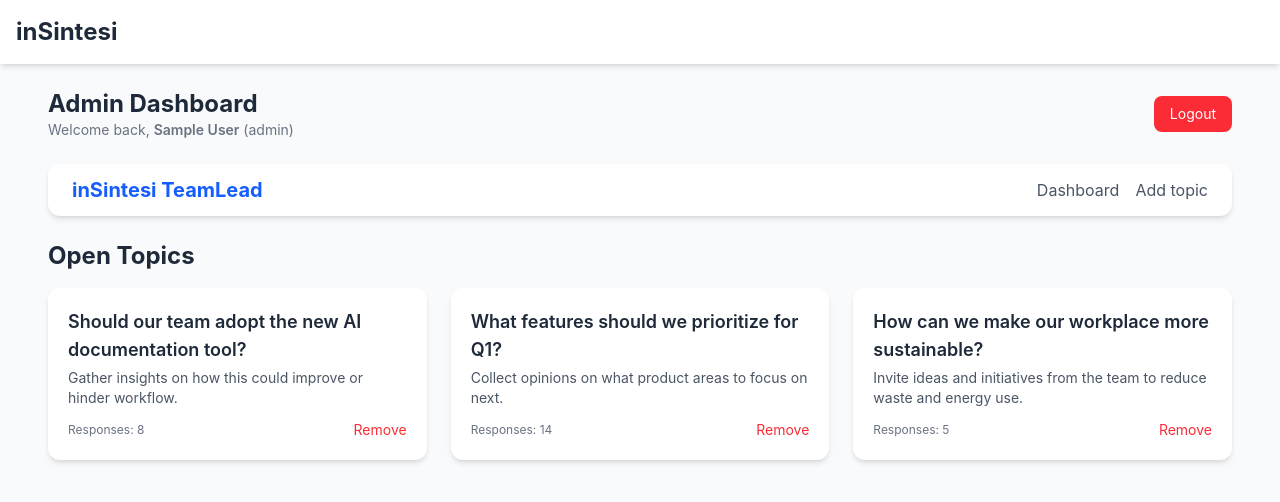
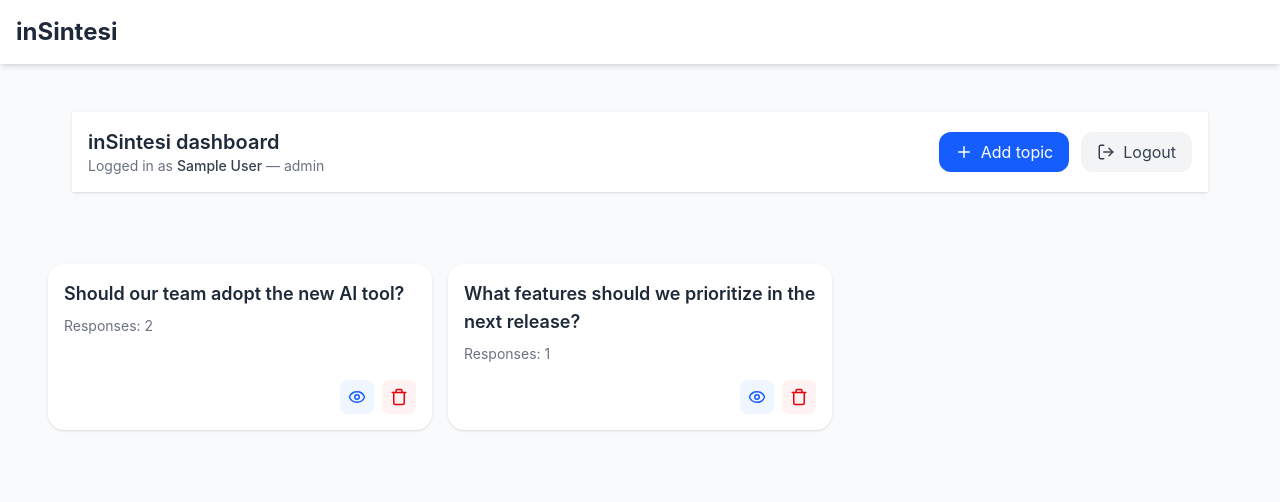
Before and after one commit to DanielJMatt0/inSintesi, a Vue app in the folder code/insintesi/: page /dashboard in a window 1280 px wide. Shown: the top 502 px of the page. Built offline with nearby package versions, Linux system fonts and the light colour scheme; sample sign-in values are in the browser's storage.

Commit message:
dashboard navbar + topic cards updated

```diff
--- a/code/insintesi/package.json
+++ b/code/insintesi/package.json
@@ -12,6 +12,7 @@
   "dependencies": {
     "axios": "^1.13.1",
     "dompurify": "^3.3.0",
+    "lucide-vue-next": "^0.552.0",
     "markdown-it": "^14.1.0",
     "pinia": "^3.0.3",
     "vue": "^3.5.22",
--- a/code/insintesi/src/api/client.ts
+++ b/code/insintesi/src/api/client.ts
@@ -2,7 +2,7 @@ import axios from "axios";
 import { useAuthStore } from "../stores/authStore";
 
 const apiClient = axios.create({
-  baseURL: "http://localhost:8000",
+  baseURL: "http://10.197.135.91:8000",
   timeout: 10000,
 });
 
--- a/code/insintesi/src/store/topics.ts
+++ /dev/null
@@ -1,23 +0,0 @@
-import { defineStore } from 'pinia';
-import { ref } from 'vue';
-import { mockTopics } from '@/mock/topics';
-
-export const useTopicsStore = defineStore('topics', () => {
-    const topics = ref([...mockTopics]);
-
-    function addTopic(title: string, description: string) {
-        const newTopic = {
-            id: Date.now(),
-            title,
-            description,
-            responses: 0,
-        };
-        topics.value.push(newTopic);
-    }
-
-    function removeTopic(id: number) {
-        topics.value = topics.value.filter(t => t.id !== id);
-    }
-
-    return { topics, addTopic, removeTopic };
-});
--- /dev/null
+++ b/code/insintesi/src/stores/topics.ts
@@ -0,0 +1,31 @@
+import { defineStore } from 'pinia';
+
+export const useTopicStore = defineStore('topics', {
+    state: () => ({
+        topics: [
+            {
+                id: 1,
+                title: 'Should our team adopt the new AI tool?',
+                responses: [{ user: 'John' }, { user: 'Maria' }],
+            },
+            {
+                id: 2,
+                title: 'What features should we prioritize in the next release?',
+                responses: [{ user: 'David' }],
+            },
+        ],
+    }),
+    actions: {
+        addTopic(title: string) {
+            const newTopic = {
+                id: Date.now(),
+                title,
+                responses: [],
+            };
+            this.topics.push(newTopic);
+        },
+        removeTopic(id: number) {
+            this.topics = this.topics.filter((t) => t.id !== id);
+        },
+    },
+});
--- a/code/insintesi/src/views/Dashboard.vue
+++ b/code/insintesi/src/views/Dashboard.vue
@@ -1,39 +1,14 @@
-<template>
-    <div class="p-6">
-
-        <div class="flex justify-between items-center mb-6">
-            <div>
-                <h1 class="text-2xl font-bold text-gray-800">Admin Dashboard</h1>
-                <p class="text-gray-500 text-sm">
-                    Welcome back, <span class="font-semibold">{{ adminUser?.name }}</span> ({{ adminUser?.role }})
-                </p>
-            </div>
-            <button @click="handleLogout"
-                class="text-sm px-4 py-2 bg-red-500 text-white rounded-lg hover:bg-red-600 transition">
-                Logout
-            </button>
-        </div>
-
-        <Nav />
-        <h2 class="text-2xl font-bold mt-6 mb-4">Open Topics</h2>
-
-        <div class="grid grid-cols-1 sm:grid-cols-2 lg:grid-cols-3 gap-6">
-            <TopicCard v-for="topic in store.topics" :key="topic.id" :topic="topic"
-                @remove="store.removeTopic(topic.id)" />
-        </div>
-    </div>
-</template>
-
-<script lang="ts" setup>
+<script setup lang="ts">
 import { ref, onMounted } from 'vue';
 import { useRouter } from 'vue-router';
-import Nav from '@/components/Nav.vue';
-import TopicCard from '@/components/TopicCard.vue';
-import { useTopicsStore } from '@/store/topics';
+import { useTopicStore } from '@/stores/topics';
+import { Plus, LogOut, Eye, Trash } from 'lucide-vue-next';
 
-const store = useTopicsStore();
 const router = useRouter();
+const topicStore = useTopicStore();
 const adminUser = ref<{ name: string; role: string } | null>(null);
+const showAddModal = ref(false);
+const newTopicTitle = ref('');
 
 onMounted(() => {
     const stored = localStorage.getItem('adminAuth');
@@ -48,4 +23,93 @@ const handleLogout = () => {
     localStorage.removeItem('adminAuth');
     router.push('/');
 };
+
+const handleAddTopic = () => {
+    if (newTopicTitle.value.trim()) {
+        topicStore.addTopic(newTopicTitle.value.trim());
+        newTopicTitle.value = '';
+        showAddModal.value = false;
+    }
+};
+
+const handleDeleteTopic = (id: number) => {
+    if (confirm('Are you sure you want to delete this topic?')) {
+        topicStore.removeTopic(id);
+    }
+};
+
+const handleViewTopic = (id: number) => {
+    router.push(`/topic/${id}`);
+};
 </script>
+
+<template>
+    <div>
+        <!-- Header -->
+        <header class="flex items-center justify-between bg-white m-12 p-4 shadow-sm">
+            <div>
+                <h1 class="text-xl font-semibold text-gray-800">inSintesi dashboard</h1>
+                <p class="text-sm text-gray-500">
+                    Logged in as
+                    <span class="font-medium text-gray-700">{{ adminUser?.name }}</span>
+                    — {{ adminUser?.role }}
+                </p>
+            </div>
+
+            <div class="flex items-center gap-3">
+                <button @click="showAddModal = true"
+                    class="flex items-center gap-2 bg-blue-600 hover:bg-blue-700 text-white px-4 py-2 rounded-xl transition">
+                    <Plus size="18" /> Add topic
+                </button>
+
+                <button @click="handleLogout"
+                    class="flex items-center gap-2 bg-gray-100 hover:bg-gray-200 text-gray-700 px-4 py-2 rounded-xl transition">
+                    <LogOut size="18" /> Logout
+                </button>
+            </div>
+        </header>
+
+        <!-- Topics List -->
+        <main class="p-6 grid grid-cols-1 md:grid-cols-2 lg:grid-cols-3 gap-4">
+            <div v-for="topic in topicStore.topics" :key="topic.id"
+                class="bg-white rounded-2xl shadow p-4 flex flex-col justify-between hover:shadow-md transition">
+                <div>
+                    <h2 class="text-lg font-semibold text-gray-800 mb-2">{{ topic.title }}</h2>
+                    <p class="text-sm text-gray-500">
+                        Responses: {{ topic.responses?.length || 0 }}
+                    </p>
+                </div>
+                <div class="flex justify-end gap-2 mt-4">
+                    <button @click="handleViewTopic(topic.id)"
+                        class="p-2 rounded-lg bg-blue-50 hover:bg-blue-100 text-blue-600 transition">
+                        <Eye size="18" />
+                    </button>
+                    <button @click="handleDeleteTopic(topic.id)"
+                        class="p-2 rounded-lg bg-red-50 hover:bg-red-100 text-red-600 transition">
+                        <Trash size="18" />
+                    </button>
+                </div>
+            </div>
+        </main>
+
+        <!-- Add Topic Modal -->
+        <div v-if="showAddModal" @click.self="showAddModal = false"
+            class="fixed inset-0 bg-black/50 flex justify-center items-center z-50 transition">
+            <div class="bg-white p-6 rounded-2xl shadow-lg w-80">
+                <h3 class="text-lg font-semibold text-gray-800 mb-4">Add a new topic</h3>
+                <input v-model="newTopicTitle" type="text" placeholder="Enter topic question..."
+                    class="w-full border border-gray-300 rounded-lg p-2 mb-4 focus:outline-none focus:ring-2 focus:ring-blue-500" />
+                <div class="flex justify-end gap-2">
+                    <button @click="showAddModal = false"
+                        class="px-4 py-2 rounded-lg border text-gray-600 hover:bg-gray-100 transition">
+                        Cancel
+                    </button>
+                    <button @click="handleAddTopic"
+                        class="px-4 py-2 bg-blue-600 text-white rounded-lg hover:bg-blue-700 transition">
+                        Enter
+                    </button>
+                </div>
+            </div>
+        </div>
+    </div>
+</template>
```
Also changed, not shown: 1 other file (tests, documents, lock files or other folders).
